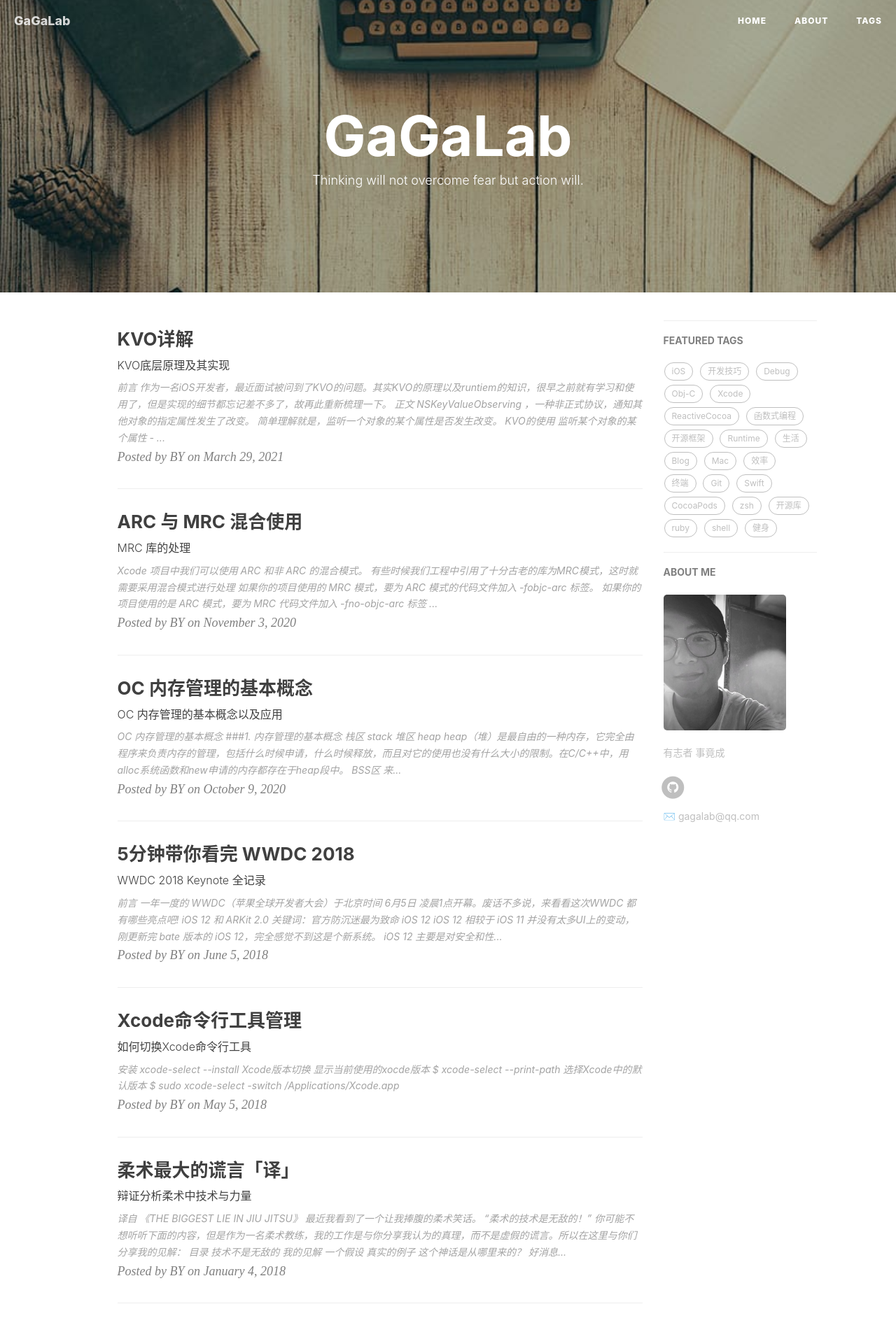
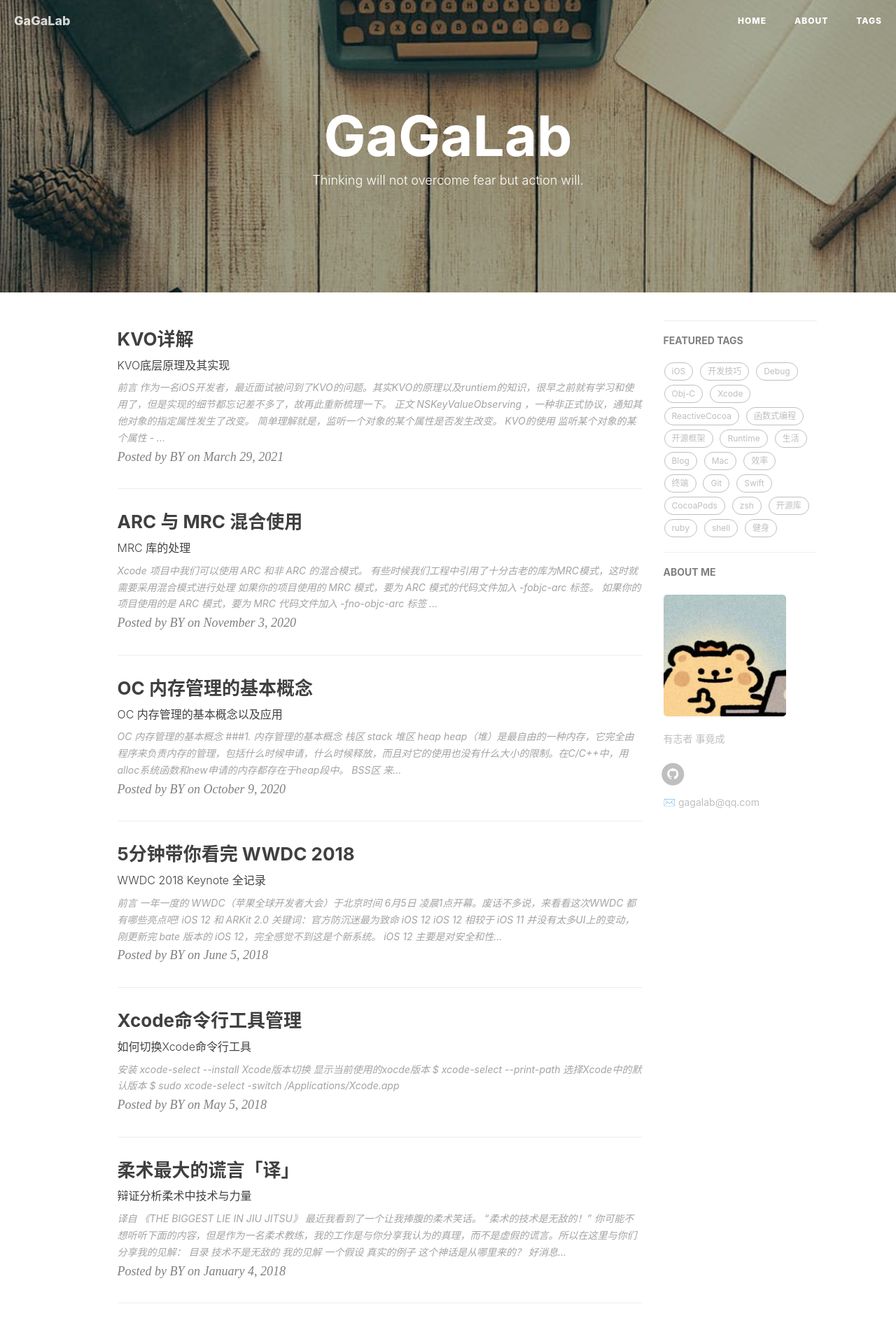
Before and after one commit to liuyuchenlab/LiuYuchenLab.github.io, a Jekyll site: the page built from index.html, in a window 1280 px wide. Shown: the top 1894 px of the page at 70% size. Built offline with Jekyll 4.4.1, drawn with Linux system fonts in a browser that asks for light colours; nearby versions of some CDN libraries; the list of posts is cut into pages by our own code; comment, search, counter and statistics services are not loaded.

Commit message:
Update _config.yml

```diff
--- a/_config.yml
+++ b/_config.yml
@@ -12,7 +12,7 @@
 # Sidebar settings
 sidebar: true                           # whether or not using Sidebar.
 sidebar-about-description: "有志者 事竟成"
-sidebar-avatar: /img/about-BY-gentle.jpg      # use absolute URL, seeing it's used in both `/` and `/about/`
+sidebar-avatar: /img/goodbear.JPG      # use absolute URL, seeing it's used in both `/` and `/about/`
 
 
 
```
